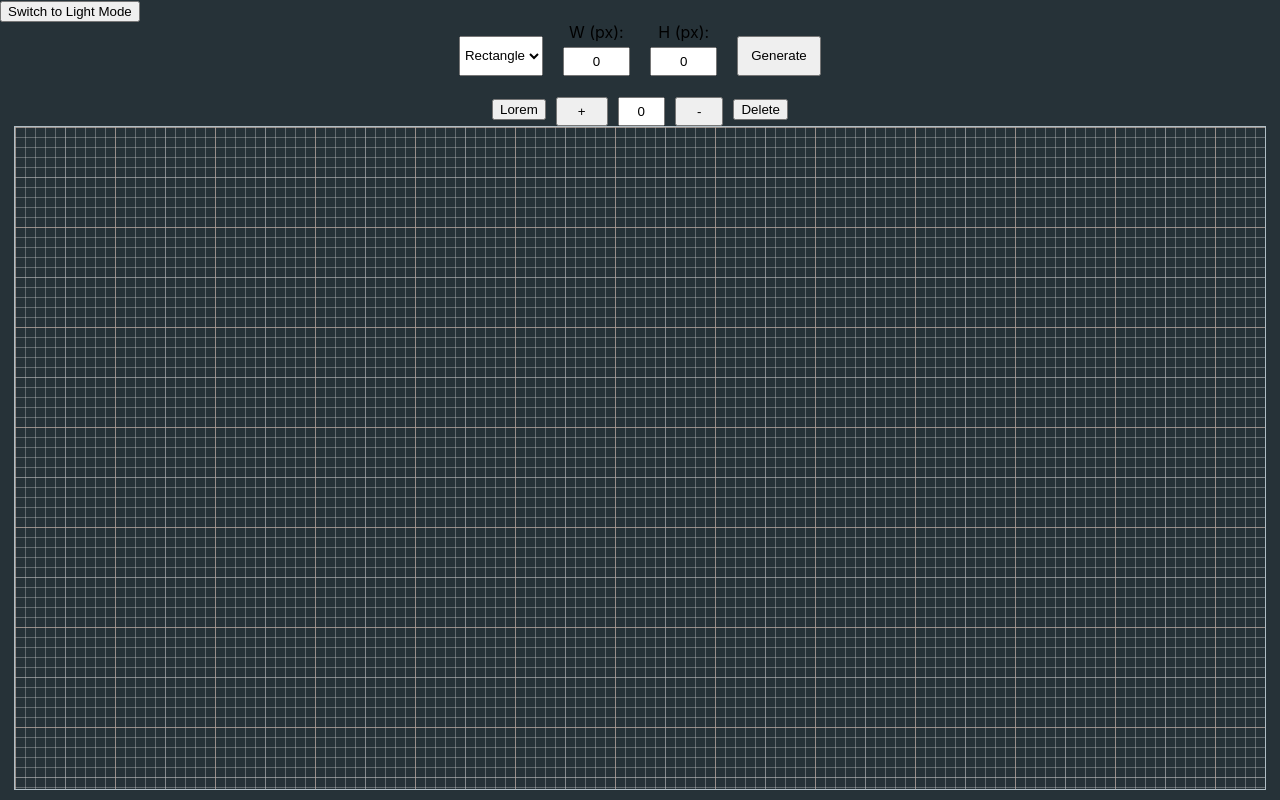
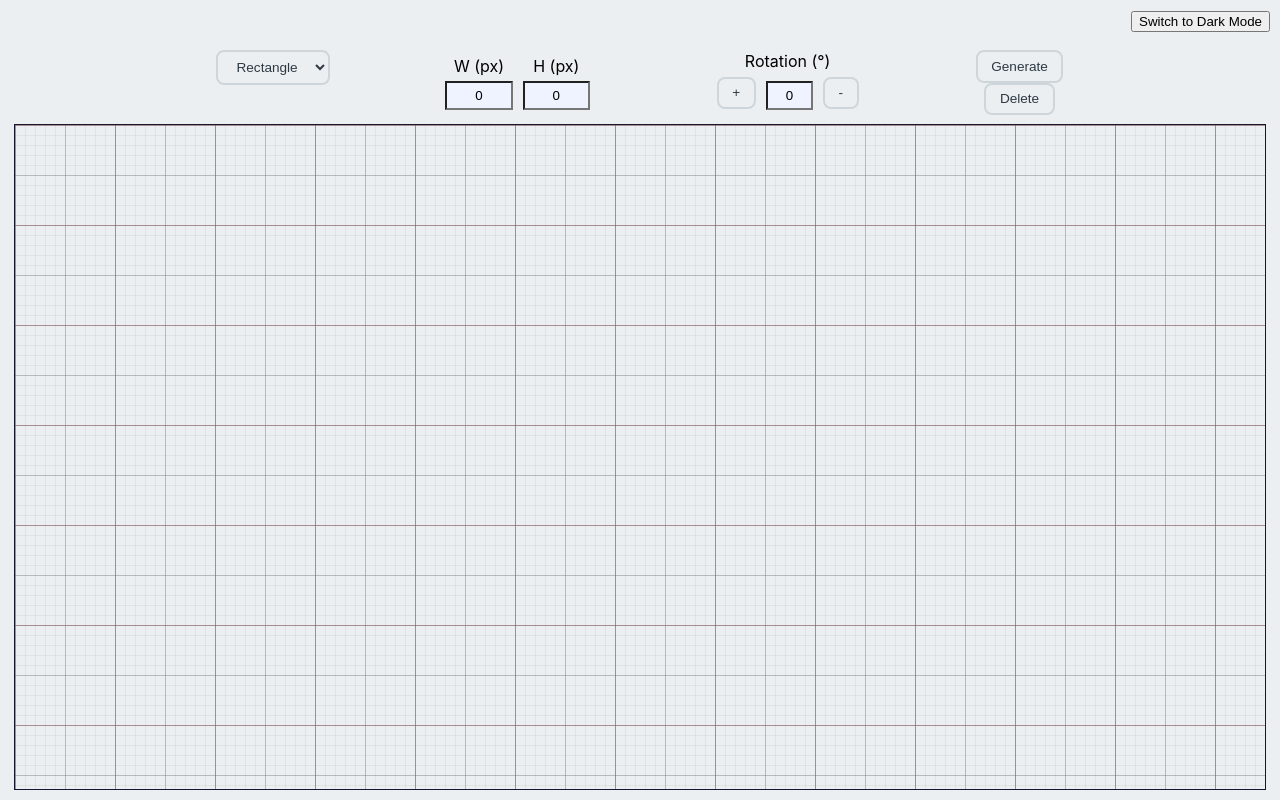
Before and after one commit to abikuneebus/pixel-reference, a React (Create React App) app: page / in a window 1280 px wide. Built offline with nearby package versions, Linux system fonts and the light colour scheme.

Commit message:
style: Began styling ControlPanel

```diff
--- a/src/App.tsx
+++ b/src/App.tsx
@@ -14,7 +14,7 @@ const App: React.FC = () => {
   const [shapeWidth, setShapeWidth] = useState<number>(0);
   const [shapeHeight, setShapeHeight] = useState<number>(0);
   const [shapeRotation, setShapeRotation] = useState<number>(0);
-  const [isDarkMode, setIsDarkMode] = useState(true); // ToDo: set to true once style created
+  const [isDarkMode, setIsDarkMode] = useState(false);
 
   // light/dark mode control
   const toggleTheme = () => {
--- a/src/components/ControlPanel.tsx
+++ b/src/components/ControlPanel.tsx
@@ -132,11 +132,13 @@ const ControlPanel: React.FC<ControlPanelProps> = ({
   const incrementRotation = () => handleRotationChange(rotation + 1);
   const decrementRotation = () => handleRotationChange(rotation - 1);
 
-  // 'onSubmit' calls 'handleSubmit', which calls 'onGenerate' with current state values
+  // !!!!!!!!!!!!!!!!!!!!!!!!!!!!!!!!!!!!!!!!!!!!!!!!!!!!!!!!!!!!!!!!!!!!!!!!!!!!!!!!!!!!
+  // !!!!!!!!!!!!!!!!!!!!!!!!!!!!!!!! ↓↓↓  TSX  ↓↓↓  !!!!!!!!!!!!!!!!!!!!!!!!!!!!!!!!!!!!
+  // !!!!!!!!!!!!!!!!!!!!!!!!!!!!!!!!!!!!!!!!!!!!!!!!!!!!!!!!!!!!!!!!!!!!!!!!!!!!!!!!!!!!
+
   return (
     <div className='controlPanelContainer'>
-      <div className='generation'>
-        <form onSubmit={handleSubmit}>
+      <div className='shapeSelectPnl'>
         <select
           value={shape}
           onChange={(e) =>
@@ -147,8 +149,12 @@ const ControlPanel: React.FC<ControlPanelProps> = ({
           <option value='circle'>Circle</option>
           {/* <option value='triangle'>Triangle</option> */}
         </select>
-          <label>
-            W (px):
+      </div>
+      <div className='numericalInputContainer'>
+        <div className='dimensionsControlPnl'>
+          <form onSubmit={handleSubmit}>
+            <label className='dimensionsLbl widthLbl'>
+              W (px)
               {/* 'onChange' handler updates 'width' state with new values */}
               <input
                 type='number'
@@ -168,8 +174,8 @@ const ControlPanel: React.FC<ControlPanelProps> = ({
                 }}
               />
             </label>
-          <label>
-            H (px):
+            <label className='dimensionsLbl heightLbl'>
+              H (px)
               {/* 'onChange' handler updates 'height' state with new values */}
               <input
                 type='number'
@@ -189,20 +195,13 @@ const ControlPanel: React.FC<ControlPanelProps> = ({
                 }}
               />
             </label>
-          <button
-            type='submit'
-            onClick={(e) => e.stopPropagation()}
-          >
-            Generate
-          </button>
           </form>
         </div>
-      <div className='adjustment'>
-        <button>Lorem</button> {/* replace with feature */}
-        {/* //* rotation controls */}
-        <div className='rotationControlContainer'>
+        <div className='rotationControlPnl'>
+          <label className='rotationLbl'>Rotation (°)</label>
+          <div className='rotationControls'>
             <button
-            className='rotateIncrementButton'
+              className='rotateIncrementBtn'
               onClick={(e) => {
                 e.stopPropagation();
                 incrementRotation();
@@ -237,7 +236,7 @@ const ControlPanel: React.FC<ControlPanelProps> = ({
               }}
             />
             <button
-            className='rotateDecrementButton'
+              className='rotateDecrementBtn'
               onClick={(e) => {
                 e.stopPropagation();
                 decrementRotation();
@@ -255,8 +254,18 @@ const ControlPanel: React.FC<ControlPanelProps> = ({
               -
             </button>
           </div>
+        </div>
+      </div>
+      <div className='lifeCycleBtnsPnl'>
         <button
-          className='deleteButton'
+          className='generateBtn'
+          type='submit'
+          onClick={(e) => e.stopPropagation()}
+        >
+          Generate
+        </button>
+        <button
+          className='deleteBtn'
           onClick={onDelete}
         >
           Delete
--- a/src/components/ThemeToggle.tsx
+++ b/src/components/ThemeToggle.tsx
@@ -1,4 +1,6 @@
 import React from "react";
+import "./styles/ThemeToggle.scss";
+
 
 interface ThemeToggleProps {
   onToggle: () => void;
--- a/src/components/styles/Canvas.scss
+++ b/src/components/styles/Canvas.scss
@@ -4,9 +4,7 @@
   flex: 1;
   width: 98%;
   overflow: auto;
-  margin-right: auto;
-  margin-left: auto;
-  margin-bottom: 10px;
+  margin: 10px auto 10px auto;
   border: 1px solid $ltColorBorder;
   position: relative;
   background-size: 100px 100px, 100px 100px, 50px 50px, 50px 50px, 10px 10px,
--- a/src/components/styles/ControlPanel.scss
+++ b/src/components/styles/ControlPanel.scss
@@ -1,14 +1,36 @@
-// ToDo: color buttons & text, change font, remedy the pushdown from `ThemeToggle`
+@import "variables";
 
+//# component
 .controlPanelContainer {
   display: flex;
+  flex-direction: row;
   height: 8vh;
-  flex-direction: column;
-  justify-content: center;
-  align-items: center;
-  max-width: 700px;
+  width: 95%;
+  justify-content: space-around;
+  align-items: baseline;
+  max-width: 900px;
   margin: 0 auto;
-  padding: 20px;
+  padding: 50px 20px 0 20px;
+
+  button,
+  select {
+    background-color: $ltColorBtn;
+    color: $ltColorBtnTxt;
+    border: 2px solid darken($ltColorBtn, 10%);
+    border-radius: 8px;
+    padding: 0.5em 1em;
+    font-size: 0.85em;
+    text-align: center;
+    align-self: center; //! makes select shorter
+  }
+
+  button {
+    cursor: pointer;
+  }
+
+  input {
+    background-color: $ltColorInput;
+  }
 
   input::-webkit-inner-spin-button,
   input::-webkit-outer-spin-button {
@@ -28,70 +50,66 @@
     text-align: center;
   }
 
-  //* controls used for shape generation
-  .generation {
-    width: 100%;
-    padding-bottom: 1em;
-    justify-content: center;
+  //# width, height, rotation controls
+  .numericalInputContainer {
+    display: flex;
+    width: 60%;
+    flex-direction: row;
+    justify-content: space-evenly;
+    align-items: flex-end;
 
-    form {
+    //~ width and height controls only
+    .dimensionsControlPnl {
       display: flex;
-      gap: 10px;
+      width: 100%;
       justify-content: center;
+      form {
+        display: flex;
+        gap: 10px; //! gives form elements breathing room
+        // justify-content: center; //! does nothing
 
-      select,
-      input,
-      button {
-        margin: 0 5px;
+        label {
+          display: flex;
+          flex-direction: column;
+          align-items: center;
+        }
+      }
+    }
+
+    //~ rotation controls only
+    .rotationControlPnl {
+      display: flex;
+      flex-direction: column;
+      justify-content: center;
+      align-items: center;
+      width: 100%;
+
+      .rotationLbl {
+        margin-bottom: 5px;
       }
 
-      select,
-      button {
-        text-align: center;
-        height: 3em;
-        width: 6.25em;
-        align-self: center;
-        margin-top: 1em;
+      .rotationControls {
+        display: flex;
+        justify-content: center;
+        align-items: center;
       }
 
-      label {
-        display: flex;
-        flex-direction: column;
-        align-items: center;
-
-        input[type="number"] {
-          padding: 5px;
-          margin-top: 5px;
-        }
+      input[type="number"] {
+        width: 2.5em;
       }
 
       button {
+        margin: 0 10px;
+        // padding: 5px 20px;
         cursor: pointer;
       }
     }
   }
 
-  //* controls used for interacting with generated shapes
-  .adjustment {
+  // # create, delete buttons
+  .lifeCycleBtnsPnl {
     display: flex;
-    justify-content: center;
-    align-items: center;
-    width: 100%;
-
-    .rotationControlContainer {
-      input[type="number"] {
-        width: 2.5em;
-      }
-      // .rotateIncrementButton {
-      // }
-      // .rotateDecrementButton {
-      // }
-
-      button {
-        margin: 0 10px;
-        padding: 5px 20px;
-        cursor: pointer;
-      }
-    }
+    flex-direction: column;
+    align-self: flex-start;
   }
 }
--- a/src/components/styles/ThemeToggle.scss
+++ b/src/components/styles/ThemeToggle.scss
@@ -1,6 +1,12 @@
 // ToDo: color button & text, style button, change font, remedy pushdown on ControlPanel
 
-// .themeToggle {
-// // how can I style this so that it's positionable along the top of the browser
-// // without affecting the controls within `ControlPanel`?
-// }
+.themeToggle {
+  position: fixed;
+  top: 10px;
+  right: 10px;
+  z-index: 10000;
+
+  // button {
+  //
+  // }
+}
--- a/src/components/styles/_variables.scss
+++ b/src/components/styles/_variables.scss
@@ -1,17 +1,29 @@
-/*
-
-#ECEFF1
-#CFD8DC
-#B0BEC5
-#90A4AE
-#78909C
-#607D8B
-#546E7A
-#455A64
-#37474F
-#263238
-
-*/
+$shadeBlueGrayA: #131d23; // 131D23
+$shadeBlueGrayB: #19242a; //- 19242A
+$shadeBlueGrayC: #1f2b31; // 1F2B31
+$shadeBlueGrayD: #263238; //- 263238
+$shadeBlueGrayE: #2e3943; // 2E3943
+$shadeBlueGrayF: #313c45; // 313C45
+$shadeBlueGrayG: #37474f; //- 37474F
+$shadeBlueGrayH: #3c5059; // 3C5059
+$shadeBlueGrayI: #455a64; //- 455A64
+$shadeBlueGrayJ: #4c636f; // 4C636F
+$shadeBlueGrayK: #546e7a; //- 546E7A
+$shadeBlueGrayL: #577178; // 577178
+$shadeBlueGrayM: #607d8b; //- 607D8B
+$shadeBlueGrayN: #6e848f; // 6E848F
+$shadeBlueGrayO: #78909c; //- 78909C
+$shadeBlueGrayP: #84959a; // 84959A
+$shadeBlueGrayQ: #90a4ae; //- 90A4AE
+$shadeBlueGrayR: #a8b7bd; // A8B7BD
+$shadeBlueGrayS: #b0bec5; //- B0BEC5
+$shadeBlueGrayT: #cfd8dc; // CFD8DC
+$shadeBlueGrayU: #d4e0e6; //- D4E0E6
+$shadeBlueGrayV: #dee4e7; // DEE4E7
+$shadeBlueGrayW: #e6ebee; //- E6EBEE
+$shadeBlueGrayX: #eceff1; // ECEFF1
+$shadeBlueGrayY: #f2f5f7; //- F2F5F7
+$shadeBlueGrayZ: #f8fafc; // F8FAFC
 
 // general colors
 $colorDkBlue: #002244;
@@ -25,12 +37,15 @@ $colorGreen: #009901;
 
 // light-mode
 $ltColorBackground: #eceff1;
+$ltColorInput: #eff3ff;
 $ltColorGrid10: #c5c5c550;
 $ltColorGrid50: #75757560;
 $ltColorGrid100: #8f575770;
 $ltColorResizeHandles: #1f3a50df;
 $ltColorBorder: #16162e;
 $ltColorShape: #2039f6df;
+$ltColorBtn: #eceff1;
+$ltColorBtnTxt: #2e3943;
 
 // dark-mode
 $dkColorBackground: #263238;
@@ -40,3 +55,5 @@ $dkColorGrid100: #bf978350;
 $dkColorResizeHandles: #78909c;
 $dkColorBorder: #b0bec5;
 $dkColorShape: #bf94e4;
+$dkColorBtn: #37474f;
+$dkColorInput: #2e3943;
```
Lines whose indentation alone changed are shown as unchanged.
